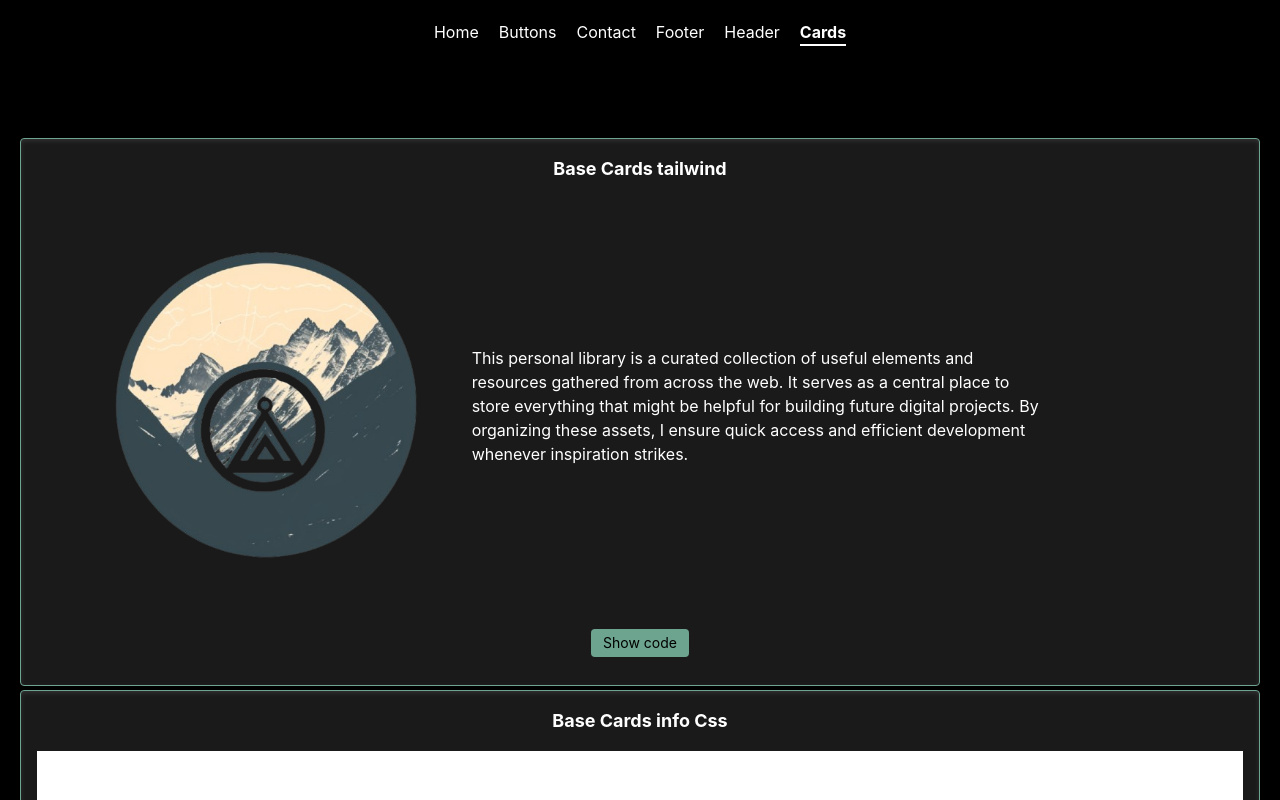
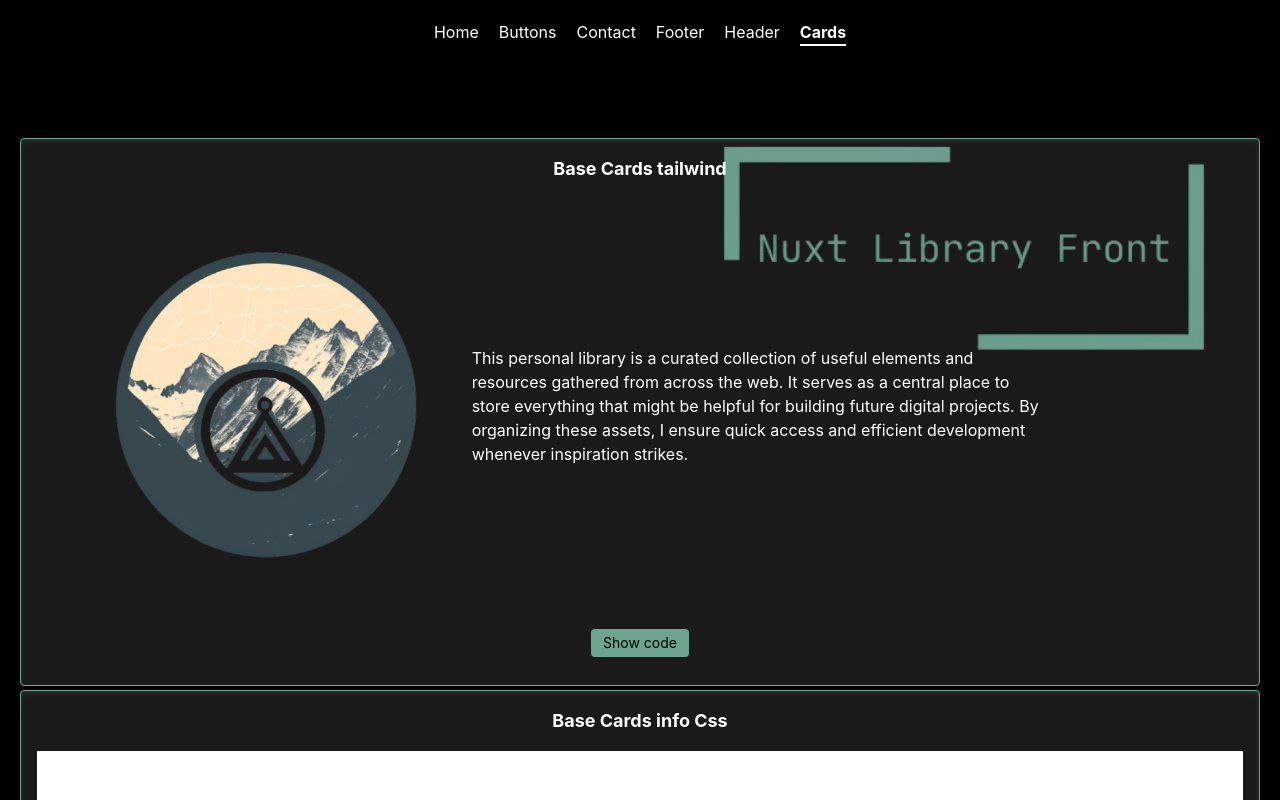
Before and after one commit to RDelory74/personal-library, a Nuxt app: page /cards in a window 1280 px wide. Shown: the top 800 px of the page. Built offline with nearby package versions, Linux system fonts and the light colour scheme.

Commit message:
add logo background

```diff
--- a/components/Logo.vue
+++ b/components/logo/Logo.vue
@@ -1,8 +1,8 @@
 <template>
-  <NuxtLink to="/" class="block max-w-[600px] w-full">
+  <NuxtLink to="/public" class="block max-w-[600px] w-full">
     <img
         class="rounded-2xl w-full h-auto object-contain"
-        src="@/public/logo-sharpped.png"
+        src="../../public/logo-sharpped.png"
         alt="logo-picture"
     />
   </NuxtLink>
--- /dev/null
+++ b/components/logo/LogoBg.vue
@@ -0,0 +1,7 @@
+<template>
+  <img
+      src="@/public/NuxtBG.png"
+      alt="Floating Image"
+      class="fixed top-1 right-4 w-150 h-auto -z-10 rounded-xl shadow-lg opacity-80"
+  />
+</template>
--- a/layouts/default.vue
+++ b/layouts/default.vue
@@ -1,5 +1,10 @@
 <template>
- <HeaderBaseNavBurgerTwdNuxt/>
-      <slot/>
-    <FooterAppFooterTwdNuxt/>
+  <LogoBg/>
+  <HeaderBaseNavBurgerTwdNuxt/>
+  <slot/>
+  <FooterAppFooterTwdNuxt/>
 </template>
+
+<script>
+import LogoBg from "~/components/logo/LogoBg.vue";
+</script>
```
Also changed, not shown: public/NuxtBG.png (added).
